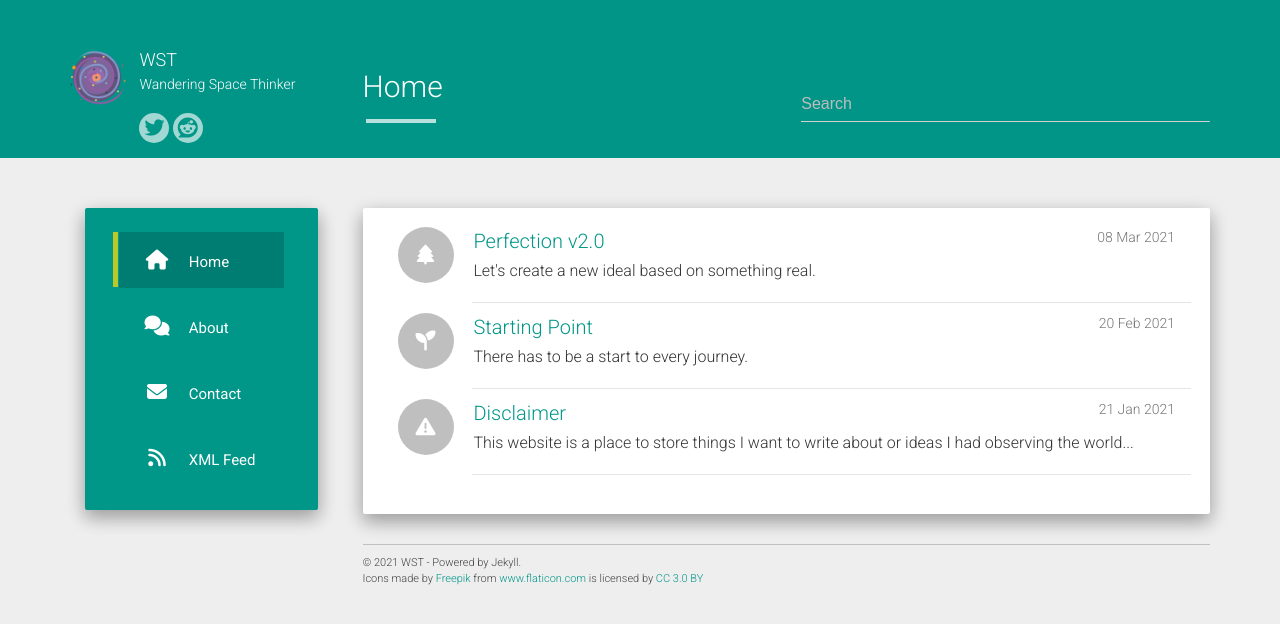
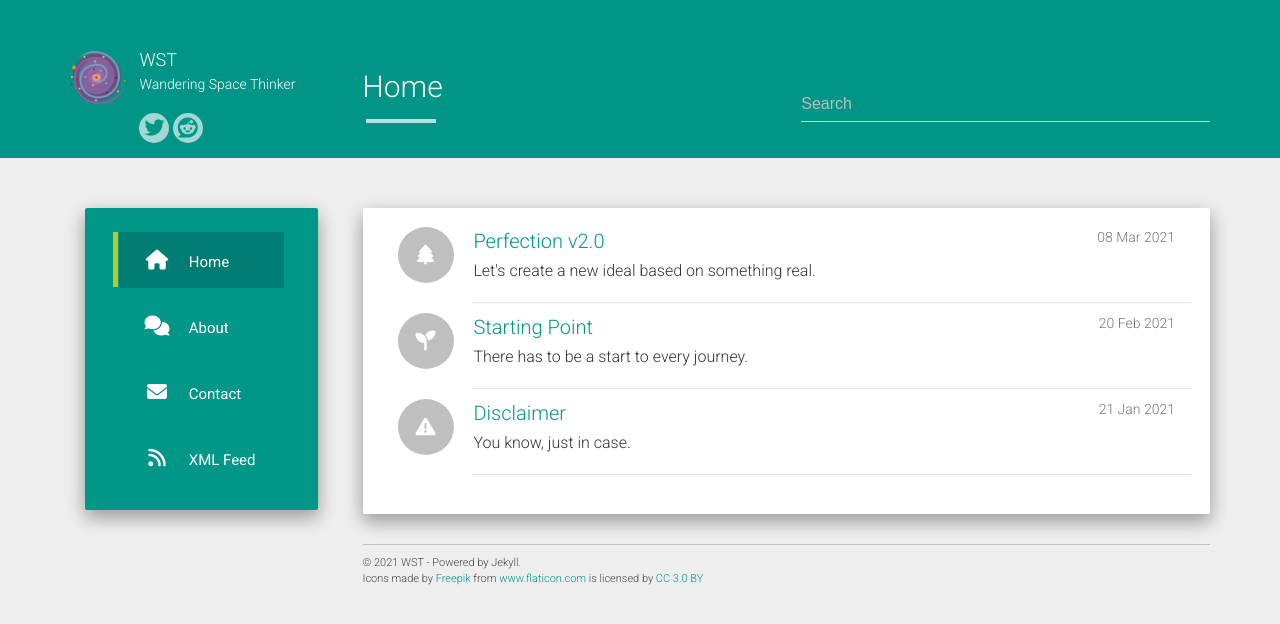
Before and after one commit to WanderingSpaceThinker/nonexistence, a Jekyll site: the page built from index.html, in a window 1280 px wide. Shown: the top 624 px of the page. Built offline with Jekyll 4.4.1, drawn with Linux system fonts in a browser that asks for light colours; nearby versions of some CDN libraries; the list of posts is cut into pages by our own code.

Commit message:
fix: add missing description to post

```diff
--- a/_posts/2021-01-21-Disclaimer.md
+++ b/_posts/2021-01-21-Disclaimer.md
@@ -1,6 +1,7 @@
 ---
 layout: post
 title: "Disclaimer"
+description: "You know, just in case."
 date:   2021-01-21
 categories: others
 icon: "fas fa-exclamation-triangle"
```
